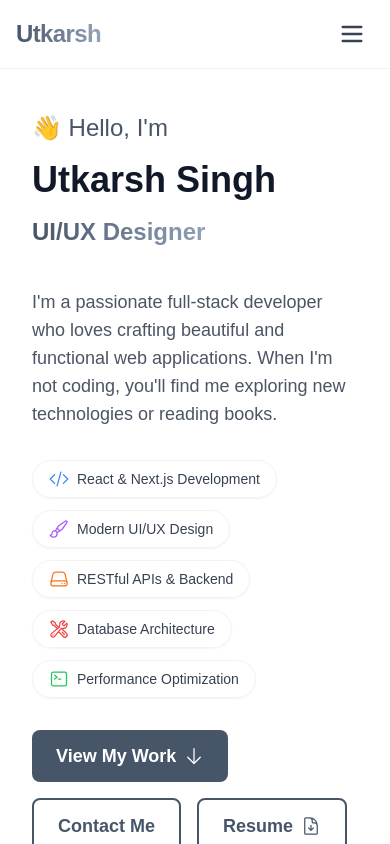
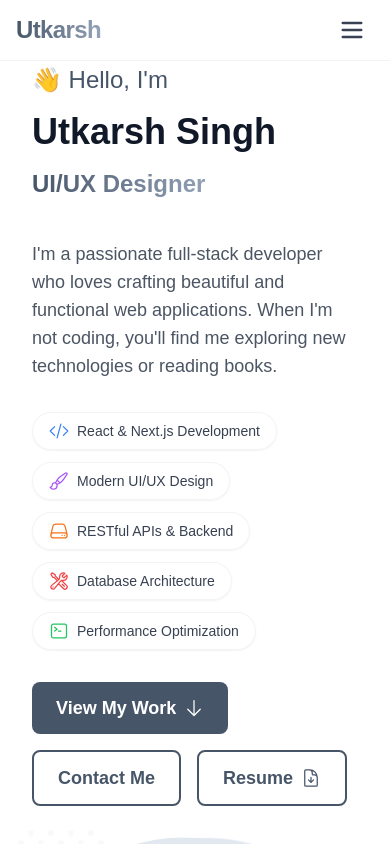
Before and after one commit to Utkarshsingh112/Utkarsh-portfolio, a React (Vite) app: page / in a window 390 px wide. Shown: the top 844 px of the page. Built offline with nearby package versions, Linux system fonts and the light colour scheme.

Commit message:
Fix:padding and spacing issues in the desktop mode

```diff
--- a/src/components/layout/Header.jsx
+++ b/src/components/layout/Header.jsx
@@ -60,7 +60,7 @@ const Header = () => {
           : 'bg-transparent'
       } border-b border-gray-200/50 dark:border-gray-800/50`}
     >
-      <nav className="container mx-auto px-4 py-3">
+      <nav className="container mx-auto px-4 py-2 md:py-3">
         <div className="flex items-center justify-between">
           {/* Logo */}
           <a
--- a/src/components/layout/Layout.jsx
+++ b/src/components/layout/Layout.jsx
@@ -6,7 +6,7 @@ const Layout = () => {
   return (
     <div className="min-h-screen bg-white dark:bg-black transition-colors duration-300">
       <Header />
-      <main className="container mx-auto px-4 py-8">
+      <main className="container mx-auto px-4 pt-4 md:pt-8 pb-8">
         <Outlet />
       </main>
       <Footer />
--- a/src/components/sections/About.jsx
+++ b/src/components/sections/About.jsx
@@ -52,7 +52,7 @@ const stats = [
 
 const About = () => {
   return (
-    <section id="about" className="relative py-12 rounded-3xl mx-4 my-2 overflow-hidden">
+    <section id="about" className="relative py-10 md:py-12 rounded-3xl mx-4 my-2 overflow-hidden scroll-mt-24 md:scroll-mt-28">
       {/* Grid Pattern Background */}
       <div className="absolute inset-0 -z-10">
         <div className="absolute inset-0 bg-grid-pattern opacity-[0.02] dark:opacity-[0.05]" />
--- a/src/components/sections/Contact.jsx
+++ b/src/components/sections/Contact.jsx
@@ -103,7 +103,7 @@ const Contact = () => {
   };
 
   return (
-    <section id="contact" className="relative py-12 rounded-3xl mx-4 my-2 overflow-hidden">
+    <section id="contact" className="relative py-10 md:py-12 rounded-3xl mx-4 my-2 overflow-hidden scroll-mt-24 md:scroll-mt-28">
       {/* Grid Pattern Background */}
       <div className="absolute inset-0 -z-10">
         <div className="absolute inset-0 bg-grid-pattern opacity-[0.02] dark:opacity-[0.05]" />
--- a/src/components/sections/Hero.jsx
+++ b/src/components/sections/Hero.jsx
@@ -78,7 +78,7 @@ const Hero = () => {
   };
 
   return (
-    <section id="home" className="relative min-h-screen flex items-center justify-center py-20 overflow-hidden">
+    <section id="home" className="relative flex items-start md:items-center justify-start md:justify-center pt-12 md:pt-16 pb-12 md:pb-20 overflow-hidden scroll-mt-24 md:scroll-mt-28">
       {/* Animated Background Elements */}
       <div className="absolute inset-0 -z-10">
         {/* Gradient Blobs */}
@@ -92,7 +92,7 @@ const Hero = () => {
 
       <div className="container mx-auto px-4">
         <div className="max-w-6xl mx-auto">
-          <div className="grid grid-cols-1 lg:grid-cols-2 gap-12 items-center">
+          <div className="grid grid-cols-1 lg:grid-cols-2 gap-12 items-start md:items-center">
             {/* Left Column - Text Content */}
             <motion.div
               className="text-left"
--- a/src/components/sections/Skills.jsx
+++ b/src/components/sections/Skills.jsx
@@ -41,7 +41,7 @@ export default function Skills() {
   const [activeCategory, setActiveCategory] = useState("Frontend");
 
   return (
-    <section id="skills" className="relative py-12 rounded-3xl mx-4 my-2 overflow-hidden">
+    <section id="skills" className="relative py-10 md:py-12 rounded-3xl mx-4 my-2 overflow-hidden scroll-mt-24 md:scroll-mt-28">
       {/* Grid Pattern Background */}
       <div className="absolute inset-0 -z-10">
         <div className="absolute inset-0 bg-grid-pattern opacity-[0.02] dark:opacity-[0.05]" />
--- a/src/pages/Home.jsx
+++ b/src/pages/Home.jsx
@@ -6,7 +6,7 @@ import Contact from '../components/sections/Contact';
 
 const Home = () => {
   return (
-    <div className="space-y-24">
+    <div className="space-y-12 md:space-y-24">
       <Hero />
       <About />
       <Skills />
```
